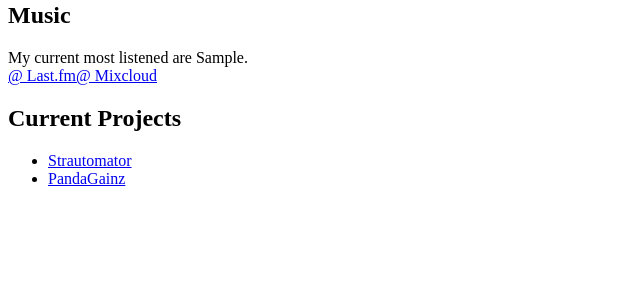
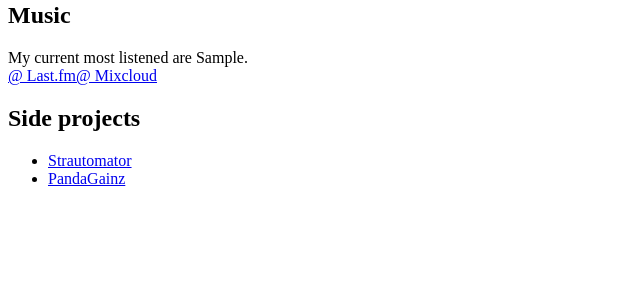
Before and after one commit to igoramadas/aboutigor, a Node project: template assets/views/index.pug in a window 1280 px wide. Shown: the part 339-639 px from the top of the page, without its empty margins (0-640 px from the left). Run offline with Node 20 templates, Linux system fonts and the light colour scheme; the template is opened without the code that fills it: most values are stand-ins (such as "Sample title", 1, 10 or a date in 2020).

Commit message:
Side projects.

```diff
--- a/assets/views/index.pug
+++ b/assets/views/index.pug
@@ -59,7 +59,7 @@ body
                 a(href="http://www.mixcloud.com/coloideans/", title="My old mixes at Mixcloud") @ Mixcloud
 
         .panel
-            h2 Current Projects
+            h2 Side projects
             ul
                 li
                     a(href="https://strautomator.com", title="Automate your Strava!") Strautomator
```
